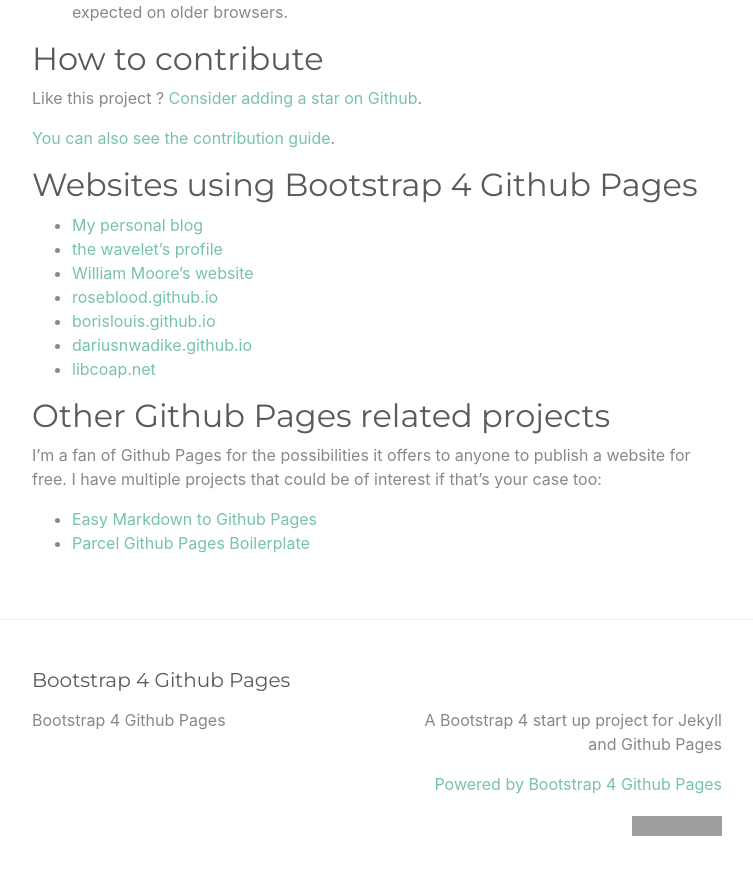
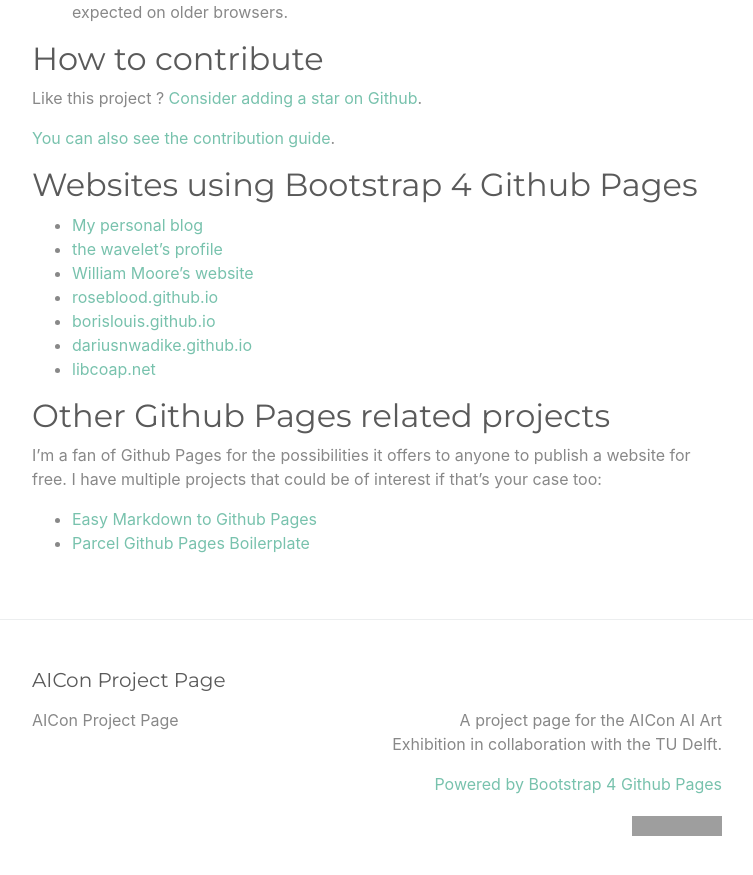
Before and after one commit to odfd/aicon-exhibitie, a Jekyll site: the page built from index.md, in a window 1280 px wide and 900 px high, scrolled down 2544 px. Shown: the top 875 px of the window, without its empty margins (263-1016 px from the left). Built offline with Jekyll 4.4.1, drawn with Linux system fonts in a browser that asks for light colours; some of the changed text lies outside the part shown; grey boxes are pictures that could not be loaded.

Commit message:
add some project info to _config

```diff
--- a/_config.yml
+++ b/_config.yml
@@ -13,16 +13,16 @@
 # you will see them accessed via {{ site.title }}, {{ site.email }}, and so on.
 # You can create any custom variable you would like, and they will be accessible
 # in the templates via {{ site.myvariable }}.
-title: Bootstrap 4 Github Pages
+title: AICon Project Page
 email: ""
 description: >- # this means to ignore newlines until "baseurl:"
-  A Bootstrap 4 start up project for Jekyll and Github Pages
+  A project page for the AICon AI Art Exhibition in collaboration with the TU Delft.
 #baseurl: "" # the subpath of your site, e.g. /blog
 #url: "" # the base hostname & protocol for your site, e.g. http://example.com
 #twitter_username: jekyllrb
 #github_username:  jekyll
 
-repository: "nicolas-van/bootstrap-4-github-pages"
+repository: "odfd/aicon-exhibitie"
 
 # Build settings
 plugins:
```
